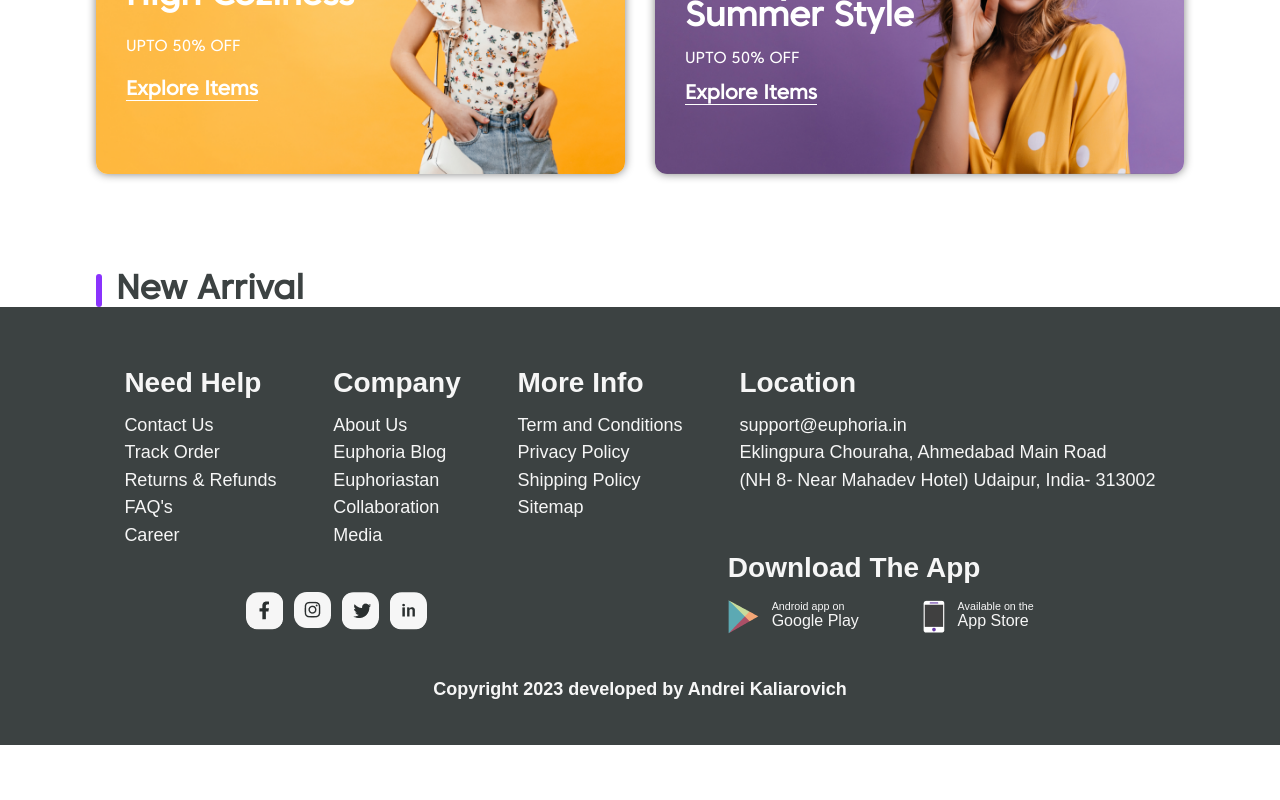
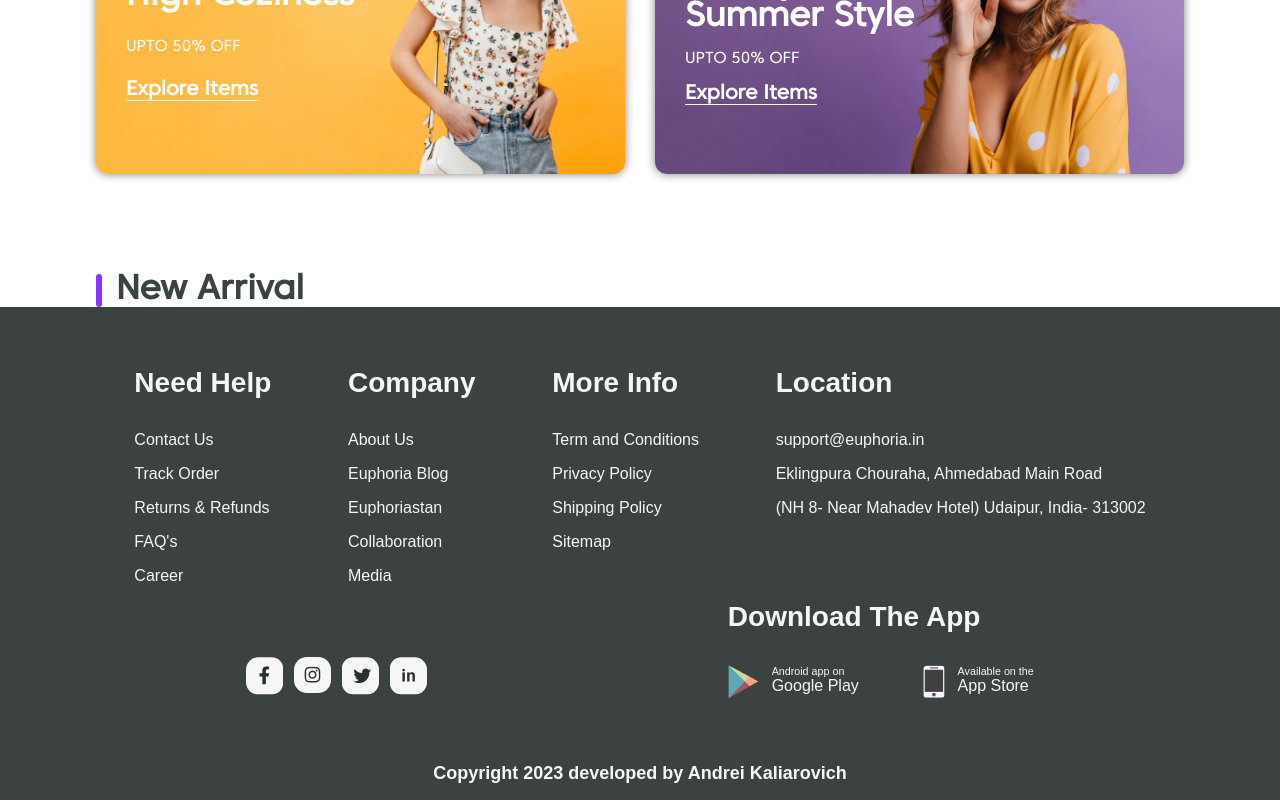
Before and after one commit to Andrei1808/KidsMath, a React (Vite) app in the folder CommercialStore/: page /home in a window 1280 px wide. Shown: the part 1074-1874 px from the top of the page. Before the commit the page ends 1819 px from the top, so only its background shows below. Built offline with nearby package versions, Linux system fonts and the light colour scheme; no server answers; the database is empty.

Commit message:
feat: add slick-slider

```diff
--- a/CommercialStore/package.json
+++ b/CommercialStore/package.json
@@ -1,5 +1,5 @@
 {
-  "name": "kidsmath",
+  "name": "E-store",
   "private": true,
   "version": "0.0.0",
   "type": "module",
@@ -34,6 +34,7 @@
   "devDependencies": {
     "@types/react": "^18.2.15",
     "@types/react-dom": "^18.2.7",
+    "@types/react-slick": "^0.23.10",
     "@types/uuid": "^9.0.4",
     "@typescript-eslint/eslint-plugin": "^6.0.0",
     "@typescript-eslint/parser": "^6.0.0",
--- a/CommercialStore/src/components/Footer/Footer.module.scss
+++ b/CommercialStore/src/components/Footer/Footer.module.scss
@@ -60,16 +60,20 @@
   font-size: $font-size-extra-large;
   font-weight: $font-weight-bold;
   color: $whitegrey;
-  margin-bottom: 1rem;
+  margin-bottom: 2rem;
 }
 
 .listGroupItem,
 .text {
   font-family: $textFont;
-  font-size: $font-size-medium;
+  font-size: $font-size-normal;
   font-weight: $font-weight-medium;
   color: $whitegrey;
-  margin-bottom: 0.4rem;
+  margin-bottom: 1rem;
+
+  :hover{
+    color: rgb(142, 131, 131);
+  }
 }
 
 .network {
@@ -85,6 +89,6 @@
     font-size: $font-size-medium;
     font-weight: $font-weight-bold;
     color: $whitegrey;
-    padding: 2.8rem 0;
+    padding: 4rem 0 1rem 0;
   }
 }
```
Also changed, not shown: CommercialStore/src/components/Slider/Slider.tsx (added, +10 -0 lines), CommercialStore/src/components/Slider/Slider.module.scss (added), CommercialStore/src/style/sass/variables.scss (line endings or trailing spaces), 1 other file (tests, documents, lock files or other folders).
